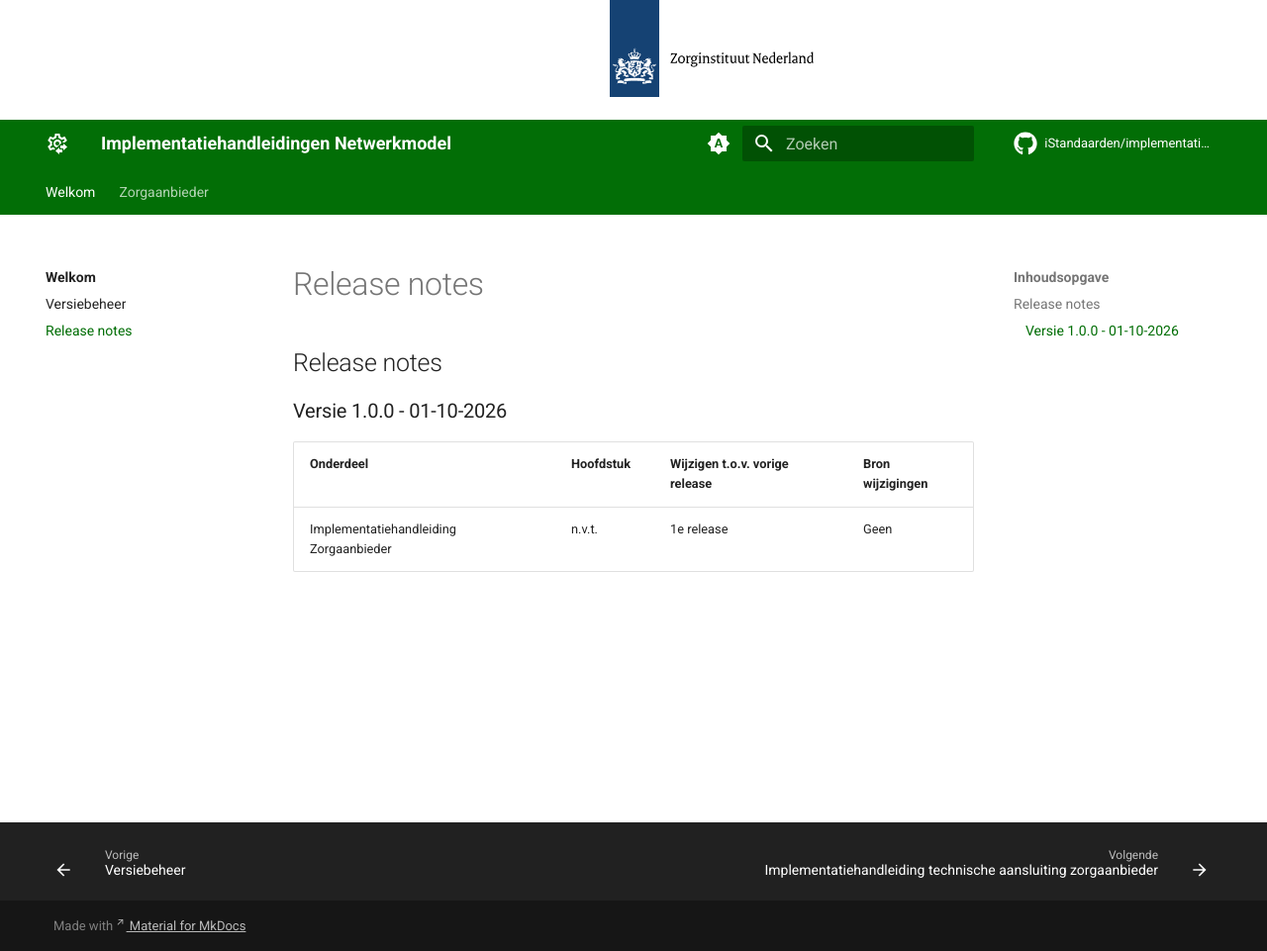
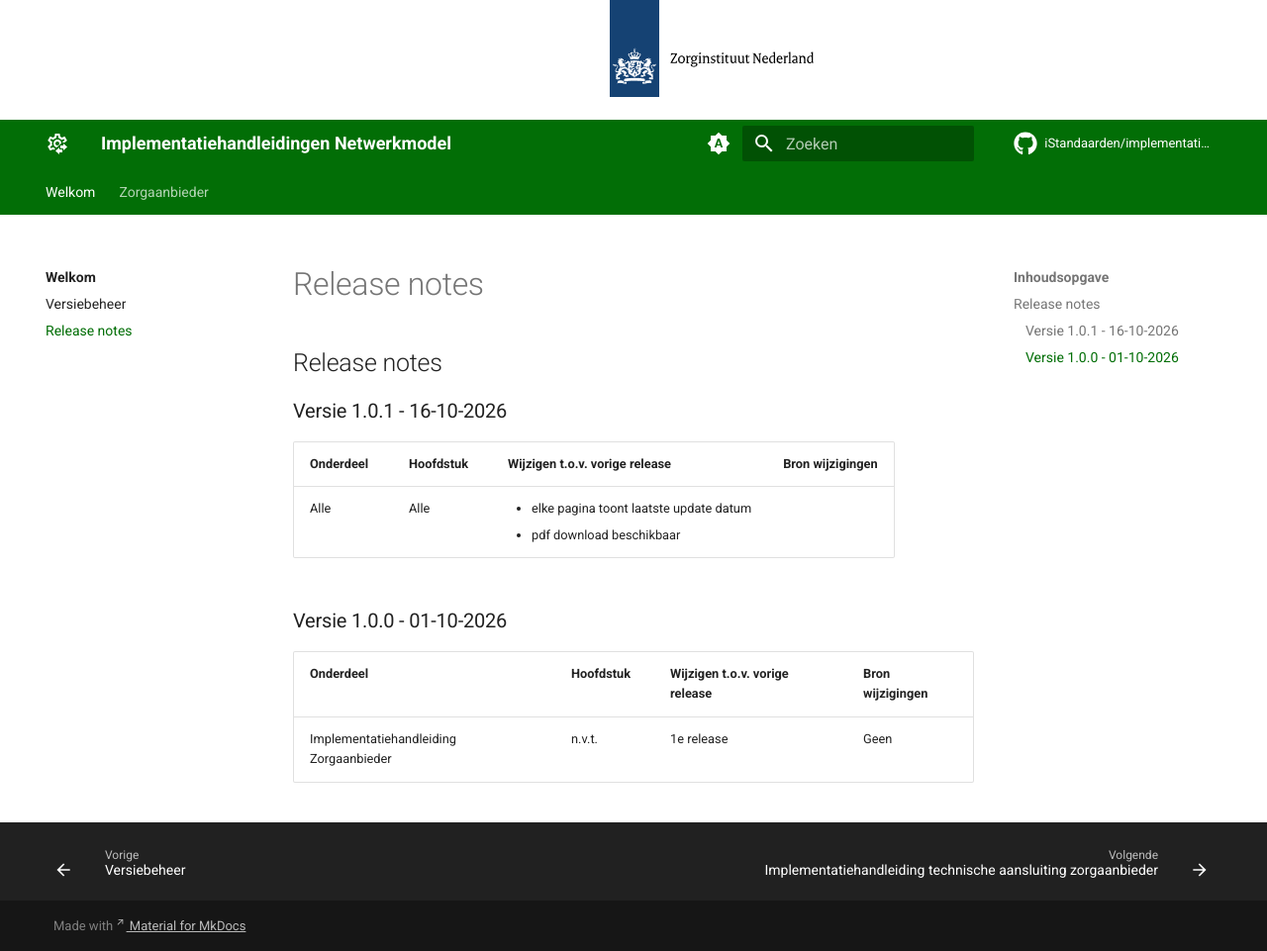
Before and after one commit to iStandaarden/implementatiehandleiding-netwerkmodel, an MkDocs documentation site: the page built from docs/welkom/release-notes.md, in a window 1280 px wide and 961 px high. Shown: the whole window at 99% size. Built offline with MkDocs 1.6.1 and Material for MkDocs 9.7.7, drawn with Linux system fonts in a browser that asks for light colours; comment, search, counter and statistics services are not loaded; the version menu is left out.

Commit message:
diverse publicatie fixes

```diff
--- a/current-version.txt
+++ b/current-version.txt
@@ -1 +1 @@
-v1.0.0
+v1.0.1
--- /dev/null
+++ b/docs/overrides/partials/source-file.html
@@ -0,0 +1,10 @@
+{% import "partials/language.html" as lang with context %}
+
+{% if page.meta.git_revision_date_localized %}
+  <aside class="md-source-file">
+    <span class="md-source-file__fact">
+      {{ lang.t("source.file.date.updated") }}:
+      {{ page.meta.git_revision_date_localized }}
+    </span>
+  </aside>
+{% endif %}
--- a/docs/welkom/release-notes.md
+++ b/docs/welkom/release-notes.md
@@ -1,9 +1,12 @@
 # Release notes
 
+## Release notes
 
+### Versie 1.0.1 - 16-10-2026
 
-
-## Release notes
+| Onderdeel | Hoofdstuk | Wijzigen t.o.v. vorige release | Bron wijzigingen |
+| :-- | :-- | :-- | :-- |
+| Alle | Alle | <ul><li> elke pagina toont laatste update datum <li>pdf download beschikbaar</ul> | |
 
 ### Versie 1.0.0 - 01-10-2026
 
--- a/mkdocs.yml
+++ b/mkdocs.yml
@@ -62,6 +62,25 @@
 plugins:
   - search
   - glightbox
+  - git-revision-date-localized:
+      type: date
+      locale: nl_NL
+      timezone: Europe/Amsterdam
+      fallback_to_build_date: true
+      enable_creation_date: false
+  - to-pdf:
+      enabled_if_env: ENABLED_PDF_EXPORT
+      cover_title: Implementatiehandleiding iWlz
+      cover_subtitle: !ENV [PDF_VERSION_LABEL, "onbekende versie"]
+      cover_logo: docs/assets/ZinBanner.png
+      copyright: "iStandaarden.nl"
+      output_path: pdf/implementatiehandleiding-iWlz.pdf
+      toc_title: Inhoudsopgave
+      toc_level: 3
+      # heading_shift: true
+      # ordered_chapter_level: 2
+      cover: true
+      back_cover: false
 
 # Custom CSS
 extra_css:
```
Also changed, not shown: docs/welkom/versiebeheer.md (+3 -1 lines), 1 other file.
